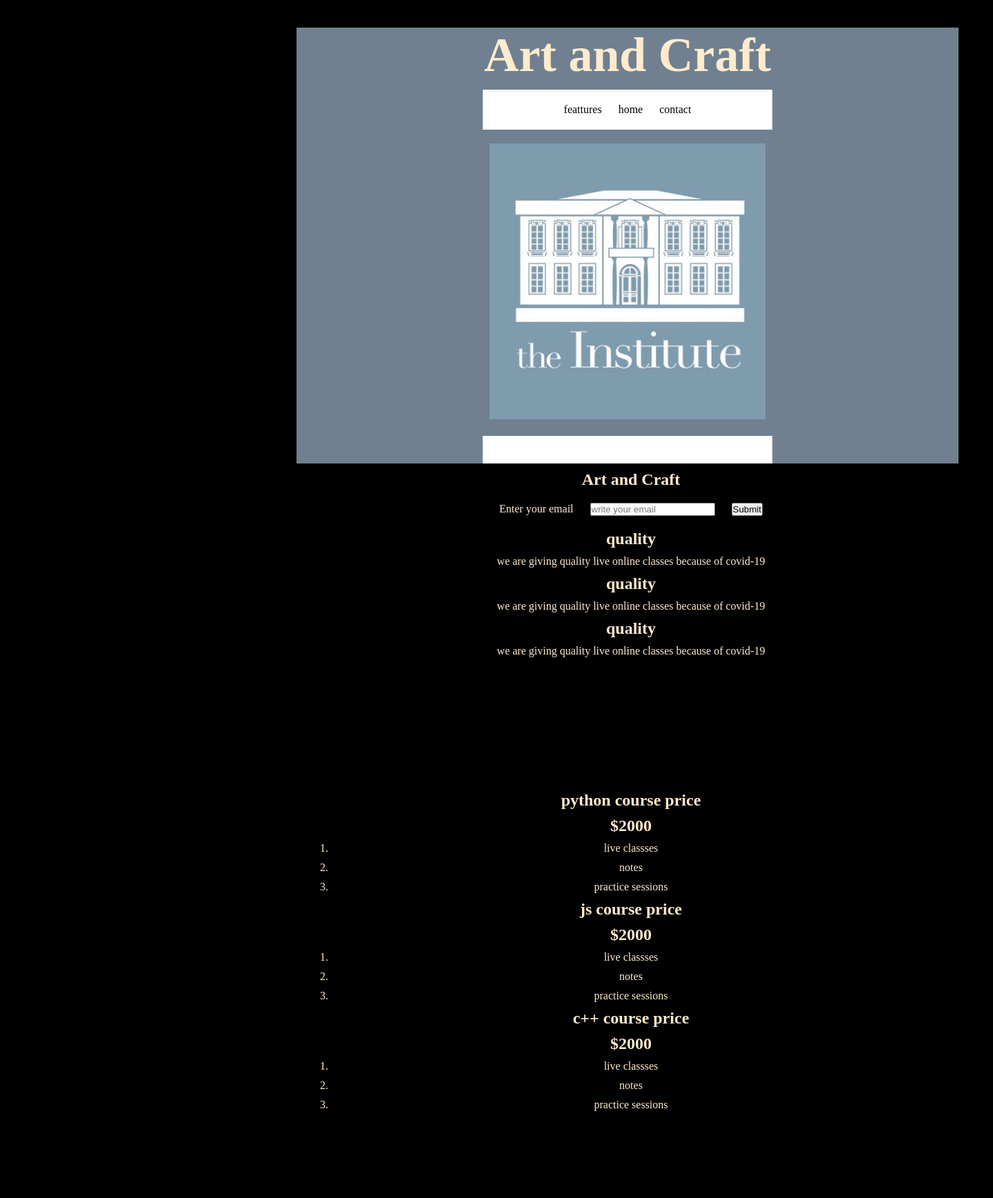
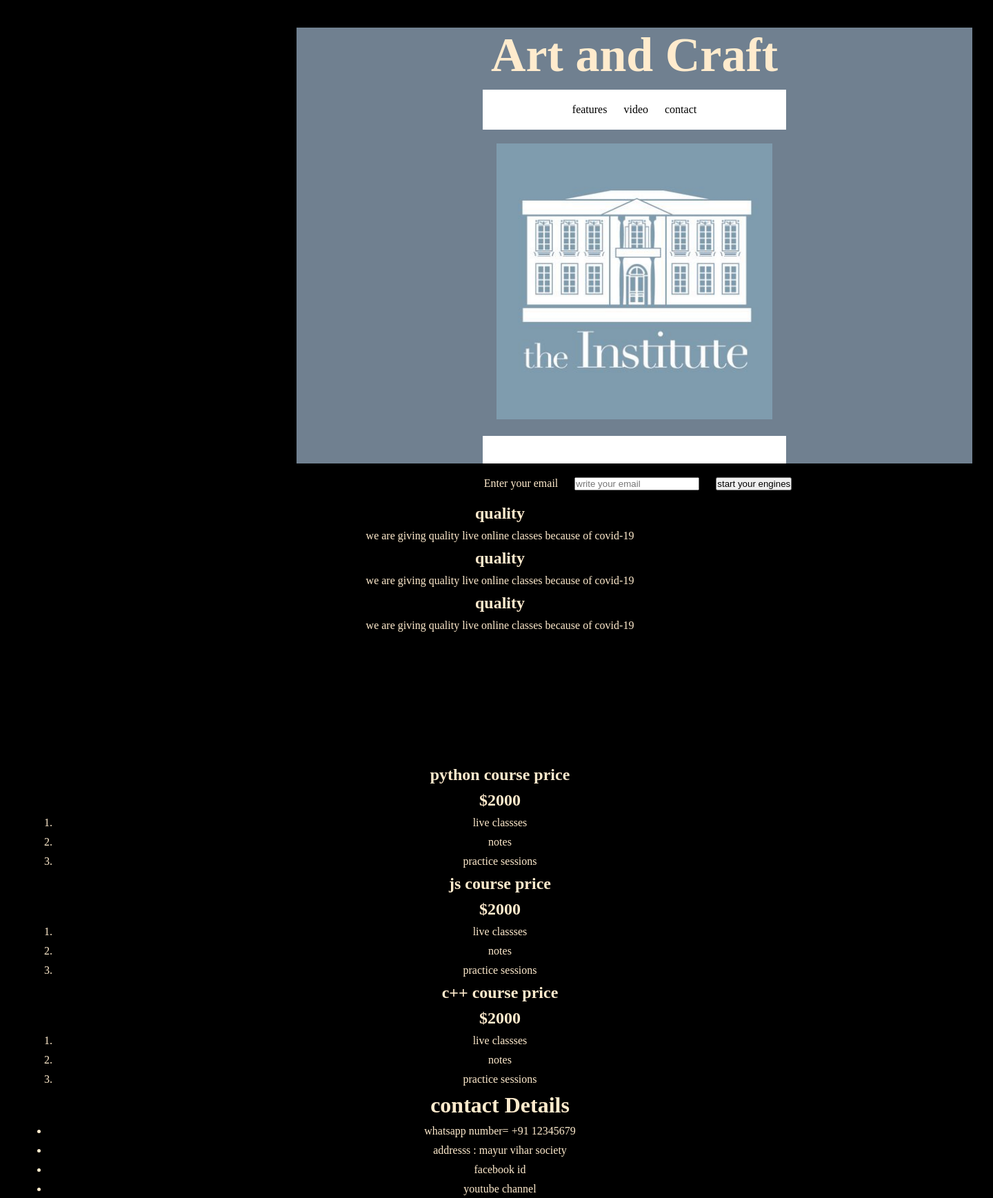
Before and after one commit to kalyani754975/freeCodeCamp, a PHP site: page /landing_page.html in a window 1440 px wide. Shown: the top 1737 px of the page at 69% size. Before the commit the page ends 1611 px from the top, so only its background shows below. Run offline with PHP 8.4, Linux system fonts and the light colour scheme; grey boxes are pictures that could not be loaded.

Commit message:
landing-page

```diff
--- a/Responsive Web Design Certification/Responsive Web Design Projects/landing page/landing_page.css
+++ b/Responsive Web Design Certification/Responsive Web Design Projects/landing page/landing_page.css
@@ -62,6 +62,36 @@
     /* text-align-last:center;
     text-align:center; */
     /* margin-left; */
-    padding-left:400px
+    padding-left:400px;
+}
+
+
+
+
+
+.logo{
+    widows: 60vw;
+}
+
+
+
+
+
+
+
+@media(max-width:600px){
+    .logo{
+        margin-top: 15px;
+        width:100%;
+        position: relative;
+    }
+
+.header-image{
+    margin-top: 15px;
+    width:100%;
+    position: relative;
+}
+
+
 
 }
--- a/Responsive Web Design Certification/Responsive Web Design Projects/landing page/landing_page.html
+++ b/Responsive Web Design Certification/Responsive Web Design Projects/landing page/landing_page.html
@@ -1,13 +1,15 @@
 <!DOCTYPE html>
 <html lang="en">
+
 <head>
     <meta charset="UTF-8">
     <meta name="viewport" content="width=device-width, initial-scale=1.0">
     <title>Document</title>
     <link rel="stylesheet" href="landing_page.css">
 </head>
+
 <body>
-    <div id ="page">
+    <div id="page">
 
 
         <header id="header">
@@ -18,43 +20,51 @@
 
 
                 <div class="nav-bar">
-                <a class="nav-link" href="">feattures</a>
-                <a class="nav-link" href="">home </a>
-                <a class="nav-link" href="">contact</a>
-            </div>
+                    <a class="nav-link" href="#features">features</a>
+                    <a class="nav-link" href="#video">video </a>
+                    <a class="nav-link" href="#contact">contact</a>
+                </div>
+
+                <div class="logo">
 
                 <a href="">
-                <img id="header-image" src="institute_logo.jpg"  alt="photo not found" height="400px" weidth="400px">
-             </a>
-            <div class="nav-bar">
+                    <img id="header-image" src="institute_logo.jpg" alt="photo not fou
+                    nd" height="400px" weidth="400px">
+                </a>
 
-            </div>
+                </div>
+                <div class="nav-bar">
+
+                </div>
             </nav>
         </header>
 
+
+
+
+
+
+
         <section id="submitt">
-            <div>
-                <p><h1>Art and Craft</h1></p>
-                <div></div>
-            </div>
 
-            <form  id ="form"    action="https://www.freecodecamp.com/email-submit">
+
+            <form id="form"  method="post" action="https://www.freecodecamp.com/email-submit">
 
                 <label for="">Enter your email</label>
-                <input name= "email" id="email"  type="email" placeholder="write your email" required>
-                <input type="submit" id="submit" class="btn">
+                <input name="email" id="email" type="email" placeholder="write your email" required>
+                <input type="submit" id="submit" class="btn" value="start your engines">
             </form>
 
 
         </section>
 
 
-        <div id ="submitt">
+        <div class="container">
 
 
-            <section id ="features">
+            <section id="features">
 
-                <div>
+                <div id="first">
                     <h2>quality</h2>
                     <p>we are giving quality live online classes because of covid-19</p>
 
@@ -72,23 +82,19 @@
                     <h2>quality</h2>
                     <p>we are giving quality live online classes because of covid-19</p>
 
-
                 </div>
-
-
-
-
             </section>
 
 
 
-            <section id= "video">
-                <iframe id="video" src = "//www.youtube.com/embed/cqgzwtG2tVQ?rel=0&amp;showinfo=0" frameborder="0" allowfullscreen></iframe>
+            <section id="video">
+                <iframe id="video" src="//www.youtube.com/embed/cqgzwtG2tVQ?rel=0&amp;showinfo=0" frameborder="0"
+                    allowfullscreen></iframe>
             </section>
 
 
 
-            <section id ="cost">
+            <section id="cost">
                 <div>
 
                     <h1>python course price</h1>
@@ -130,12 +136,86 @@
             </section>
 
 
+            <footer id="contact">
+                <h1>contact Details</h1>
+                <ul>
+                    <li>whatsapp number= +91 12345679</li>
+                    <li>addresss : mayur vihar society</li>
+                    <li> facebook id  </li>
+                    <li>youtube channel </li>
+                   <li>twitter</li>
+                </ul>
+
+                <br>
+                <br>
+                <br>
+                <br>
+                <br>
+                <br>
+                <br>
+                <br>
+                <br>
+                <br>
+                <br>
+                <br>
+                <br>
+                <br>
+                <br>
+                <br>
+                <br>
+                <br>
+                <br>
+                <br>
+                <br>
+                <br>
+                <br>
+                <br>
+                <br>
+                <br>
+                <br>
+                <br>
+                <br>
+                <br>
+                <br>
+                <br>
+                <br>
+                <br>
+                <br>
+                <br>
+                <br>
+                <br>
+                <br>
+                <br>
+                <br>
+                <br>
+                <br>
+                <br>
+                <br>
+                <br>
+                <br>
+                <br>
+                <br>
+                <br>
+                <br>
+                <br>
+                <br>
+                <br>
+                <br>
+
+
+
+
+            </footer>
+
+
 
         </div>
+
 
 
 
     </div>
 
 </body>
+
 </html>
```
Also changed, not shown: Responsive Web Design Certification/Responsive Web Design Projects/Survey Form/merge.js (+25 -37 lines).
